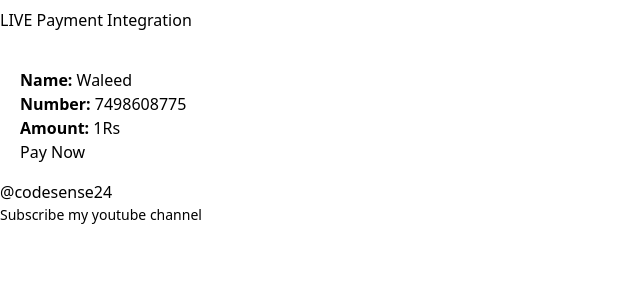
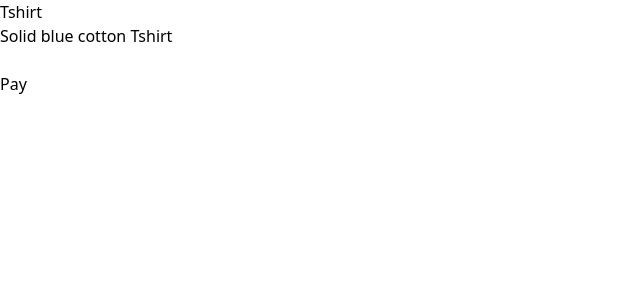
Before and after one commit to harshit0571/Admin-Panel-Course-Managment, a Next.js app: page /payment in a window 1280 px wide. Shown: the top 300 px of the page, without its empty margins (0-640 px from the left). Built offline with nearby package versions, Linux system fonts and the light colour scheme.

Commit message:
payment route testing

```diff
--- a/app/payment/page.js
+++ b/app/payment/page.js
@@ -1,84 +1,131 @@
+// // PaymentForm.js
 "use client";
-import React, { useState } from "react";
-import axios from "axios";
+// import { apiLink } from "@/api";
+// import axios from "axios";
+// import { useState } from "react";
 
-const Phonepe = () => {
-  const [loading2, setLoading2] = useState(false);
+import { apiLink } from "@/api";
 
-  const data = {
-    name: "Waleed",
-    amount: 1,
-    number: "7498608775",
-    MUID: "MUID" + Date.now(),
-    transactionId: "T" + Date.now(),
+// const PaymentForm = () => {
+//   const [amount, setAmount] = useState("");
+
+//   const handlePayment = async () => {
+//     // Call your backend to initiate payment
+//     const response = await axios.get(apiLink + "/pay", { params: { amount } });
+
+//     const { data } = response;
+
+//     const options = {
+//       key: "rzp_test_ITafrUIVpjBMpW", // Your Razorpay key ID
+//       amount: data.amount,
+//       currency: "INR",
+//       name: "Your Company Name",
+//       description: "Product description",
+//       order_id: data.id, // Order ID received from backend
+//       handler: function (response) {
+//         alert(response.razorpay_payment_id);
+//         // Handle payment success
+//       },
+//       prefill: {
+//         name: "Your Name",
+//         email: "your.email@example.com",
+//       },
+//       payment_method: {
+//         method: "upi",
+//       },
+//     };
+
+//     const razorpayInstance = new Razorpay(options);
+//     razorpayInstance.open();
+//   };
+
+//   return (
+//     <div>
+//       <input
+//         type="number"
+//         value={amount}
+//         onChange={(e) => setAmount(e.target.value)}
+//       />
+//       <button onClick={handlePayment}>Pay Now</button>
+//     </div>
+//   );
+// };
+
+// export default PaymentForm;
+
+function Product() {
+  const amount = 500;
+  const currency = "INR";
+  const receiptId = "qwsaq1";
+
+  const paymentHandler = async (e) => {
+    const response = await fetch(apiLink + "/pay/order", {
+      method: "POST",
+      body: JSON.stringify({
+        amount,
+        currency,
+        receipt: receiptId,
+      }),
+      headers: {
+        "Content-Type": "application/json",
+      },
+    });
+    const order = await response.json();
+    console.log(order);
+
+    var options = {
+      key: "rzp_test_ITafrUIVpjBMpW", // Enter the Key ID generated from the Dashboard
+      amount, // Amount is in currency subunits. Default currency is INR. Hence, 50000 refers to 50000 paise
+      currency,
+      name: "Courses For Career", //your business name
+      description: "Purchase Course",
+      image: "https://example.com/your_logo",
+      order_id: order.id, //This is a sample Order ID. Pass the `id` obtained in the response of Step 1
+      handler: async function (response) {
+        const body = {
+          ...response,
+        };
+
+        const validateRes = await fetch(apiLink + "/pay/order/validate", {
+          method: "POST",
+          body: JSON.stringify(body),
+          headers: {
+            "Content-Type": "application/json",
+          },
+        });
+        const jsonRes = await validateRes.json();
+        console.log(jsonRes, "dddd");
+      },
+      notes: {
+        address: "Razorpay Corporate Office",
+      },
+      theme: {
+        color: "#3399cc",
+      },
+    };
+    var rzp1 = new window.Razorpay(options);
+    rzp1.on("payment.failed", function (response) {
+      alert(response.error.code);
+      alert(response.error.description);
+      alert(response.error.source);
+      alert(response.error.step);
+      alert(response.error.reason);
+      alert(response.error.metadata.order_id);
+      alert(response.error.metadata.payment_id);
+    });
+    rzp1.open();
+    e.preventDefault();
   };
 
-  const handlePayment = (e) => {
-    e.preventDefault();
-    setLoading2(true);
-    axios
-      .post("http://localhost:9000/pay/payment", { ...data })
-      .then((res) => {
-        setTimeout(() => {
-          setLoading2(false);
-        }, 1500);
-      })
-      .catch((error) => {
-        setLoading2(false);
-        console.error(error);
-      });
-  };
   return (
-    <>
-      <div className="main">
-        <div className="center">
-          {/* <img width={300} src={phonepe} alt="" /> */}
-          <h2 className="fs-4 mt-2">
-            <span className="text-danger fw-bold">LIVE</span> Payment
-            Integration
-          </h2>
-        </div>
-        <div className="card px-5 py-4 mt-5">
-          <form onSubmit={handlePayment}>
-            <div className="col-12 ">
-              <p className="fs-5">
-                <strong>Name:</strong> {data.name}
-              </p>
-            </div>
-            <div className="col-12 ">
-              <p className="fs-5">
-                <strong>Number:</strong> {data.number}
-              </p>
-            </div>
-            <div className="col-12 ">
-              <p className="fs-5">
-                <strong>Amount:</strong> {data.amount}Rs
-              </p>
-            </div>
-            {!loading2 ? (
-              <div className="col-12 center">
-                <button className="w-100 " type="submit">
-                  Pay Now
-                </button>
-              </div>
-            ) : (
-              <div className="col-12 center">
-                <button className="w-100 text-center" type="submit">
-                  <div className="spinner-border" role="status">
-                    <span className="visually-hidden ">Wait...</span>
-                  </div>
-                </button>
-              </div>
-            )}
-          </form>
-        </div>
-      </div>
-      <p className="m-0">@codesense24</p>
-      <p className="" style={{ fontSize: "14px" }}>
-        Subscribe my youtube channel
-      </p>
-    </>
+    <div className="product">
+      <h2>Tshirt</h2>
+      <p>Solid blue cotton Tshirt</p>
+
+      <br />
+      <button onClick={paymentHandler}>Pay</button>
+    </div>
   );
-};
+}
 
-export default Phonepe;
+export default Product;
```
